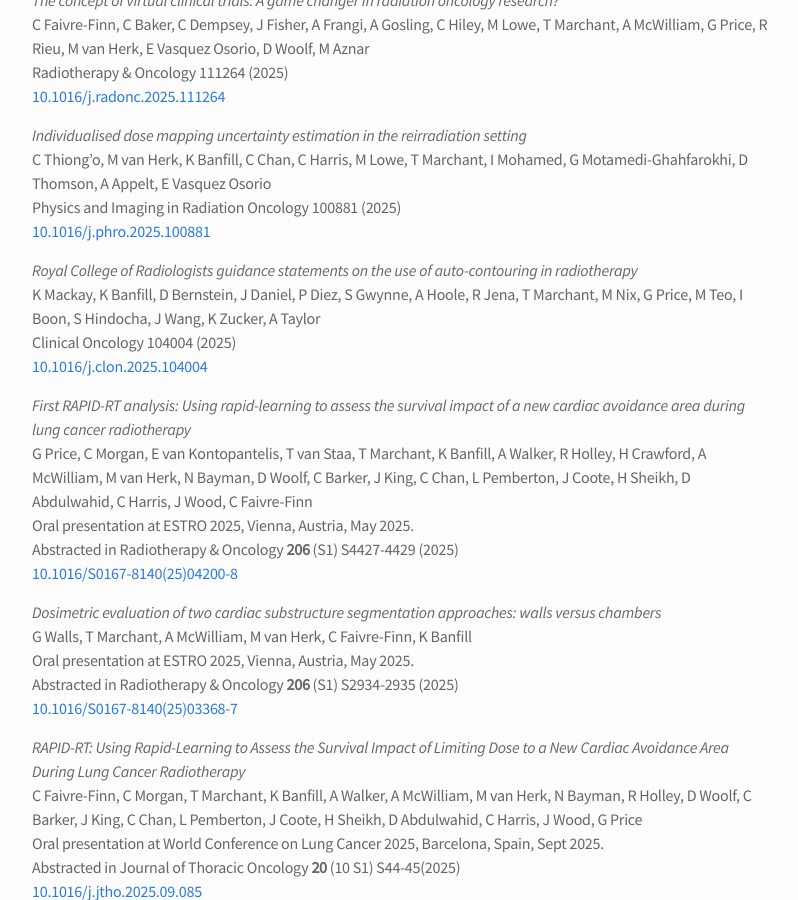
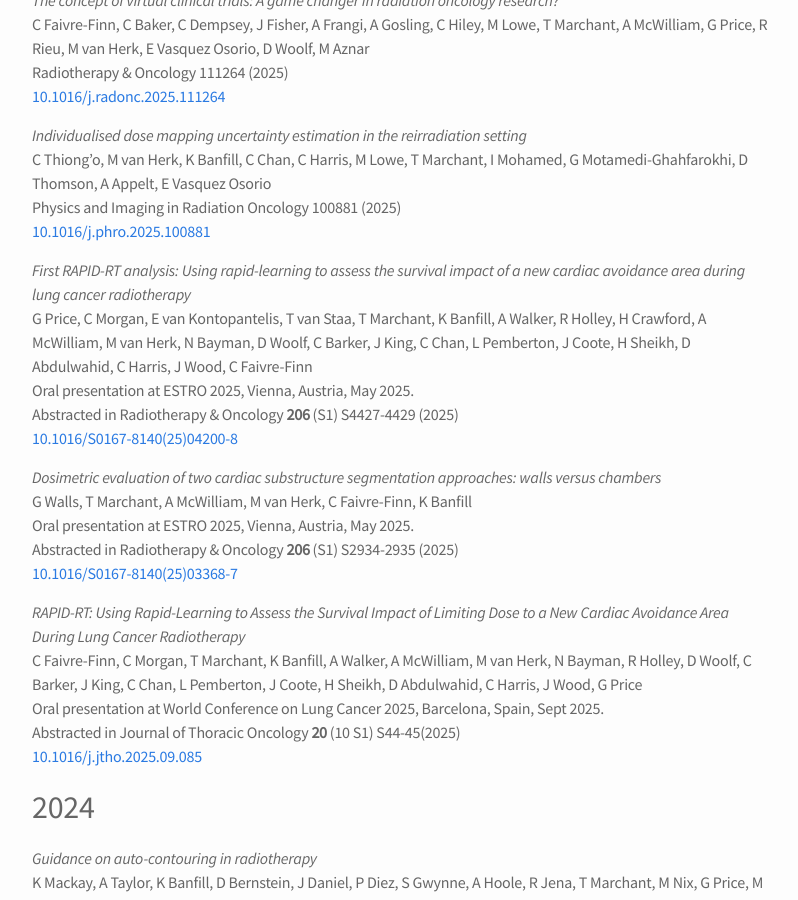
Before and after one commit to temarchant/researchprofile, a Jekyll site: the page built from 02_publications.md, in a window 1280 px wide and 900 px high, scrolled down 833 px. Shown: the whole window, without its empty margins (238-1036 px from the left). Built offline with Jekyll 4.4.1, drawn with Linux system fonts in a browser that asks for light colours.

Commit message:
Remove duplicate entry from publications list.

```diff
--- a/02_publications.md
+++ b/02_publications.md
@@ -41,11 +41,6 @@ Radiotherapy & Oncology 111264 (2025)
 C Thiong’o, M van Herk, K Banfill, C Chan, C Harris, M Lowe, T Marchant, I Mohamed, G Motamedi-Ghahfarokhi, D Thomson, A Appelt, E Vasquez Osorio
 Physics and Imaging in Radiation Oncology 100881 (2025)
 [10.1016/j.phro.2025.100881](https://doi.org/10.1016/j.phro.2025.100881)
-
-*Royal College of Radiologists guidance statements on the use of auto-contouring in radiotherapy*
-K Mackay, K Banfill, D Bernstein, J Daniel, P Diez, S Gwynne, A Hoole, R Jena, T Marchant, M Nix, G Price, M Teo, I Boon, S Hindocha, J Wang, K Zucker, A Taylor
-Clinical Oncology 104004 (2025)
-[10.1016/j.clon.2025.104004](https://doi.org/10.1016/j.clon.2025.104004)
 
 *First RAPID-RT analysis: Using rapid-learning to assess the survival impact of a new cardiac avoidance area during lung cancer radiotherapy*
 G Price, C Morgan, E van Kontopantelis, T van Staa, T Marchant, K Banfill, A Walker, R Holley, H Crawford, A McWilliam, M van Herk, N Bayman, D Woolf, C Barker, J King, C Chan, L Pemberton, J Coote, H Sheikh, D Abdulwahid, C Harris, J Wood, C Faivre-Finn
```
